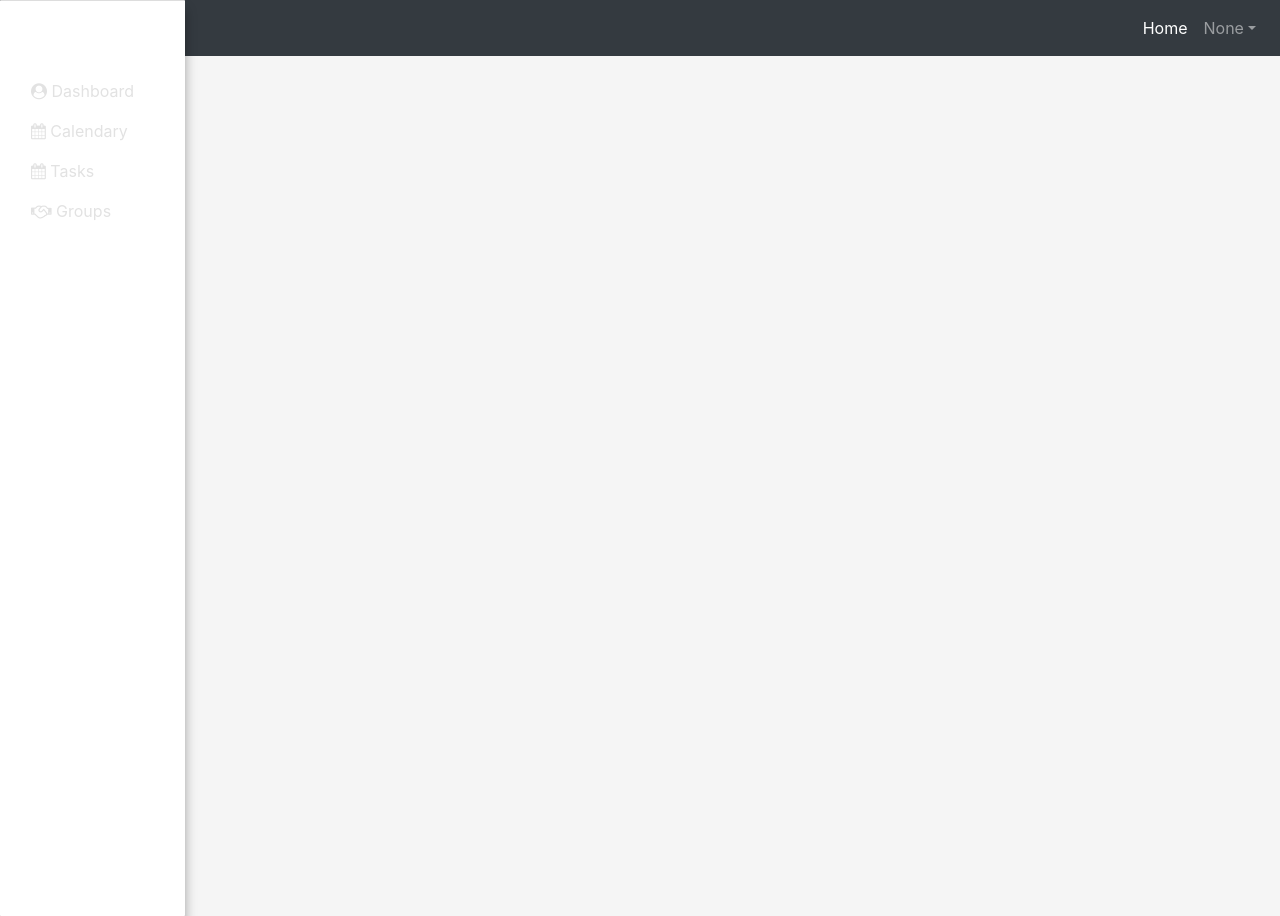
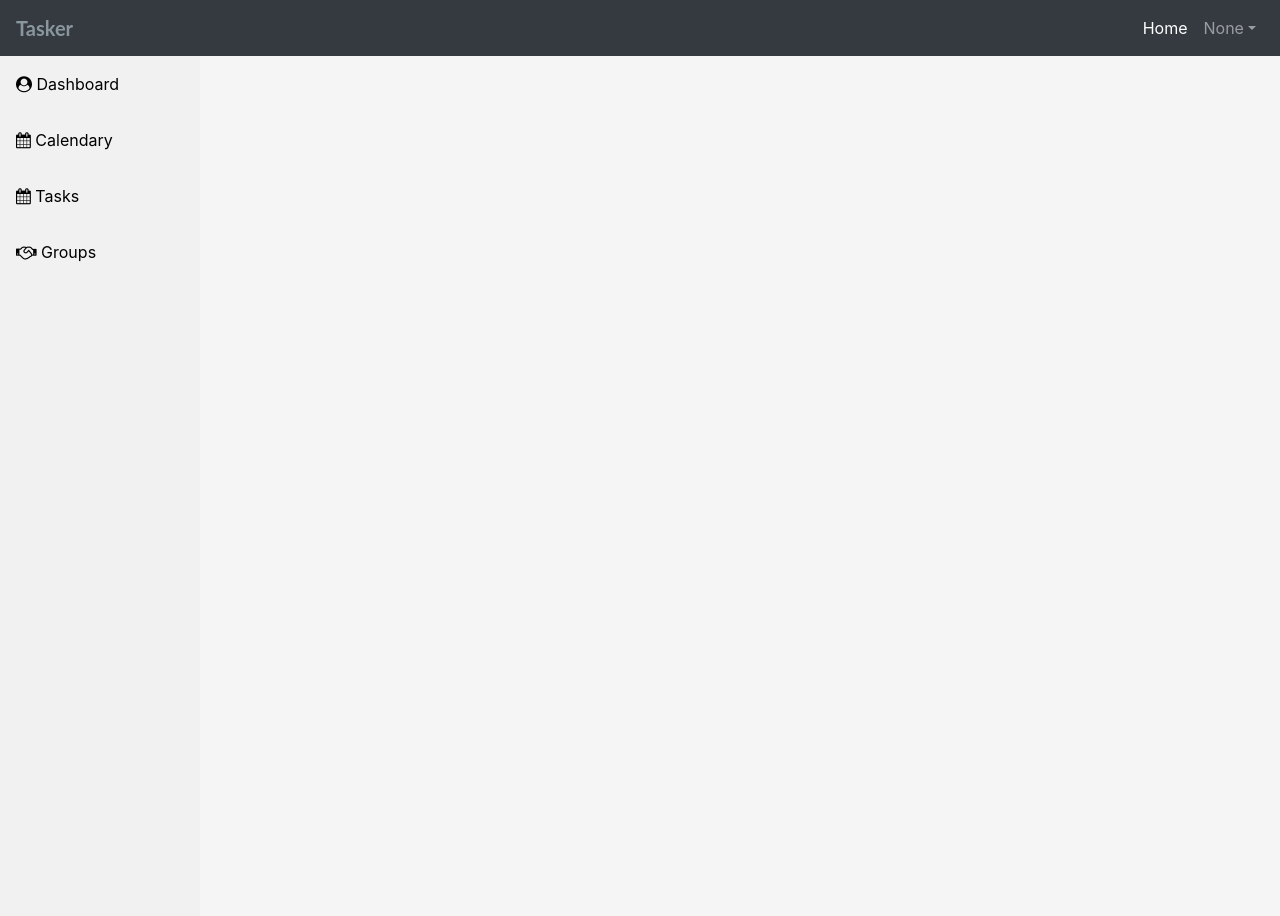
Before and after one commit to Far-ki/Task-Menager, a Flask app: page / in a window 1280 px wide. Run offline with Flask 3, Linux system fonts and the light colour scheme; the visitor is signed in with stand-in values (Sample User, id 1); some libraries are stand-ins or nearby versions.

Commit message:
sidebar changes

```diff
--- a/website/static/styles.css
+++ b/website/static/styles.css
@@ -67,24 +67,52 @@
 	top:10px;
 } */
 
-.sidebar .nav-item, .navbar {
-	border-bottom: none;
-}
-.sidebar
-{
-	padding-top: 70px;
-	width: 8%;
-	min-width: 185px !important;
-	height: 100vh;
-	position: fixed;
-	z-index: 2;
-	border-radius: 1px;
-	border-top: 1px solid #ddd;
-	box-shadow: 0px 10px 12px 0 rgb(0 0 0 / 35%);
-	overflow: visible;
+	.sidebar .nav-item, .navbar {
+		border-bottom: none;
+	}
+	.sidebar {
+		margin: 0;
+		padding: 0;
+		width: 200px;
+		background-color: #f1f1f1;
+		position: fixed;
+		height: 100%;
+		overflow: auto;
+		display: block;
+	  }
 
-}
+	  .sidebar a {
+		display: block;
+		color: black;
+		padding: 16px;
+		text-decoration: none;
+	  }
 
+	  .sidebar a.active {
+		background-color: #04AA6D;
+		color: white;
+	  }
+
+	  .sidebar a:hover:not(.active) {
+		background-color: #555;
+		color: white;
+	  }
+
+	@media screen and (max-width: 900px) {
+		.sidebar {
+		  width: 100%;
+		  height: auto;
+		  position: relative;
+		}
+		.sidebar a {float: left;}
+	  }
+
+	  @media screen and (max-width: 400px) {
+		.sidebar a {
+		  text-align: center;
+		  float: none;
+		}
+	  }
 /* .sidebar .dropdown-menu a:hover {
 	color: #373a3c;
 } */
--- a/website/templates/base.html
+++ b/website/templates/base.html
@@ -6,8 +6,10 @@
   <meta charset="utf-8" />
   <meta name="viewport" content="width=device-width, initial-scale=1" />
 
-        <link rel="stylesheet" href="https://cdn.jsdelivr.net/npm/bootstrap@4.4.1/dist/css/bootstrap.min.css" integrity="sha384-Vkoo8x4CGsO3+Hhxv8T/Q5PaXtkKtu6ug5TOeNV6gBiFeWPGFN9MuhOf23Q9Ifjh" crossorigin="anonymous">
-        <link rel="stylesheet" href="https://stackpath.bootstrapcdn.com/font-awesome/4.7.0/css/font-awesome.min.css" crossorigin="anonymous"/>
+  <link rel="stylesheet" href="https://cdn.jsdelivr.net/npm/bootstrap@4.4.1/dist/css/bootstrap.min.css"
+    integrity="sha384-Vkoo8x4CGsO3+Hhxv8T/Q5PaXtkKtu6ug5TOeNV6gBiFeWPGFN9MuhOf23Q9Ifjh" crossorigin="anonymous">
+  <link rel="stylesheet" href="https://stackpath.bootstrapcdn.com/font-awesome/4.7.0/css/font-awesome.min.css"
+    crossorigin="anonymous" />
 
   <link rel="stylesheet" href="styles.css">
 
@@ -16,14 +18,16 @@
   {% block styles %}{% endblock %}
 
 </head>
+
 <body>
 
-      <div class="container-fluid">
+  <div>
     <nav class="navbar navbar-expand-sm navbar-dark bg-dark sticky-top ">
 
 
       <div class="navbar-toggler-right">
-          <button class="navbar-toggler" type="button" data-toggle="collapse" data-target="#navbar" aria-controls="navbar" aria-expanded="false" aria-label="Toggle navigation">
+        <button class="navbar-toggler" type="button" data-toggle="collapse" data-target="#navbar" aria-controls="navbar"
+          aria-expanded="false" aria-label="Toggle navigation">
           <span class="navbar-toggler-icon"></span>
         </button>
       </div>
@@ -50,7 +54,9 @@
           <li class="nav-item dropdown user">
             {% if user.is_authenticated %}
 
-                  <a class="nav-link dropdown-toggle" href="#" role="button" id="responsiveNavbarDropdown" data-toggle="dropdown" aria-haspopup="true" aria-expanded="false"><img src="" alt="" class="rounded-circle">{{current_user.nickname}}</a>
+            <a class="nav-link dropdown-toggle" href="#" role="button" id="responsiveNavbarDropdown"
+              data-toggle="dropdown" aria-haspopup="true" aria-expanded="false"><img src="" alt=""
+                class="rounded-circle">{{current_user.nickname}}</a>
             <div class="dropdown-menu" aria-labelledby="responsiveNavbarDropdown">
               <a class="dropdown-item" href="/profile">Profile</a>
               <a class="dropdown-item" href="/logout">Logout</a>
@@ -60,6 +66,22 @@
         </ul>
       </div>
     </nav>
+
+
+    {% if user.is_authenticated %}
+    <div class="sidebar">
+
+      <!-- sidebar -->
+
+        <a class="nav-link" href="#"><i class="fa fa-user-circle" aria-hidden="true"></i> Dashboard</a>
+        <a class="nav-link" href="/calendar" role="button" aria-haspopup="true" aria-expanded="false"><i
+            class="fa fa-calendar" aria-hidden="true"></i> Calendary</a>
+        <a class="nav-link" href="/tasks" role="button" aria-haspopup="true" aria-expanded="false"><i
+            class="fa fa-calendar" aria-hidden="true"></i> Tasks</a>
+        <a class="nav-link" href="/groups" role="button" aria-haspopup="true" aria-expanded="false"><i
+            class="fa fa-handshake-o" aria-hidden="true"></i> Groups</a>
+    </div>
+    {% endif %}
 
     {% with messages = get_flashed_messages(with_categories=true) %} {% if
     messages %} {% for category, message in messages %} {% if category ==
@@ -80,13 +102,19 @@
     {% endif %} {% endfor %} {% endif %} {% endwith %}
 
 
-        {% block content %} {% endblock %}</div>
+    {% block content %} {% endblock %}
+  </div>
 
   <script src="https://code.jquery.com/jquery-3.4.1.min.js"></script>
-        <script src="https://cdn.jsdelivr.net/npm/popper.js@1.16.0/dist/umd/popper.min.js" integrity="sha384-Q6E9RHvbIyZFJoft+2mJbHaEWldlvI9IOYy5n3zV9zzTtmI3UksdQRVvoxMfooAo" crossorigin="anonymous"></script>
-        <script src="https://cdn.jsdelivr.net/npm/bootstrap@4.4.1/dist/js/bootstrap.min.js" integrity="sha384-wfSDF2E50Y2D1uUdj0O3uMBJnjuUD4Ih7YwaYd1iqfktj0Uod8GCExl3Og8ifwB6" crossorigin="anonymous"></script>
+  <script src="https://cdn.jsdelivr.net/npm/popper.js@1.16.0/dist/umd/popper.min.js"
+    integrity="sha384-Q6E9RHvbIyZFJoft+2mJbHaEWldlvI9IOYy5n3zV9zzTtmI3UksdQRVvoxMfooAo"
+    crossorigin="anonymous"></script>
+  <script src="https://cdn.jsdelivr.net/npm/bootstrap@4.4.1/dist/js/bootstrap.min.js"
+    integrity="sha384-wfSDF2E50Y2D1uUdj0O3uMBJnjuUD4Ih7YwaYd1iqfktj0Uod8GCExl3Og8ifwB6"
+    crossorigin="anonymous"></script>
 
   {% block scripts %}{% endblock %}
 
 </body>
+
 </html>
--- a/website/templates/calendar.html
+++ b/website/templates/calendar.html
@@ -8,8 +8,8 @@
 {% endblock %}
 
 {% block content %}
-  <div class="row h-75">
-    <div class="col-md-9">
+  <div class="row h-75 justify-content-center">
+    <div class="col-md-6">
       <h1>My Calendar</h1>
       <div id='calendar'></div>
     </div>
--- a/website/templates/home.html
+++ b/website/templates/home.html
@@ -1,31 +1,5 @@
 {% extends "base.html" %} {% block title %}Callendary Home{% endblock %}
 {% block content %}
-<div>
-	<div>
-
-		<!--
-   ####################################################
-   S I D E B A R
-   ####################################################
-   -->
-		{% if user.is_authenticated %}
-		<div class="col-lg-2 fixed-top bg-white sidebar">
-
-			<!-- sidebar -->
-
-			<ul class="nav flex-column">
-				<a class="nav-link" href="#"><i class="fa fa-user-circle" aria-hidden="true"></i> Dashboard</a>
-				<a class="nav-link" href="/calendar" role="button" aria-haspopup="true" aria-expanded="false"><i
-						class="fa fa-calendar" aria-hidden="true"></i> Calendary</a>
-				<a class="nav-link" href="/tasks" role="button" aria-haspopup="true" aria-expanded="false"><i
-						class="fa fa-calendar" aria-hidden="true"></i> Tasks</a>
-				<a class="nav-link" href="/groups" role="button" aria-haspopup="true" aria-expanded="false"><i
-					class="fa fa-handshake-o" aria-hidden="true"></i> Groups</a>
-			</ul>
-		</div>
-	</div>
-	{% endif %}
-
 	<!--
    ####################################################
    M A I N C O N T E N T
```
Lines whose indentation alone changed are shown as unchanged.
